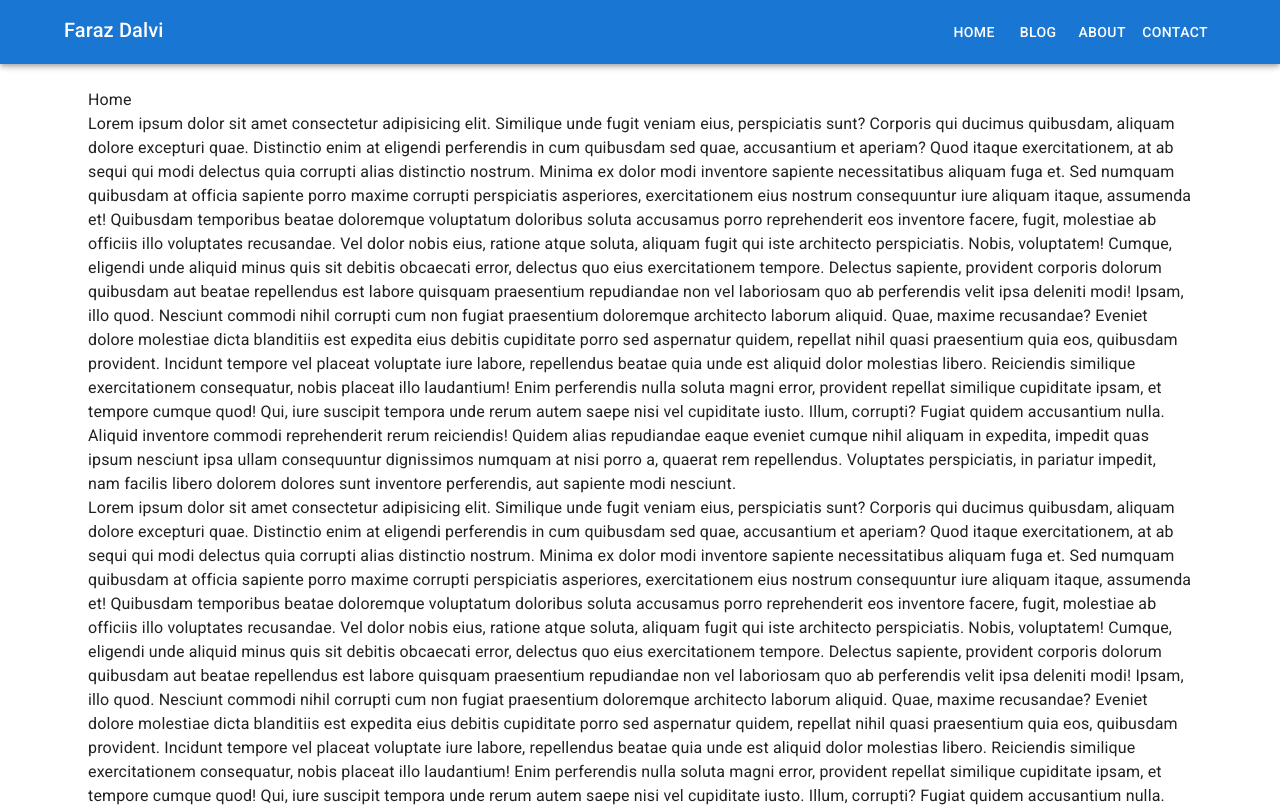
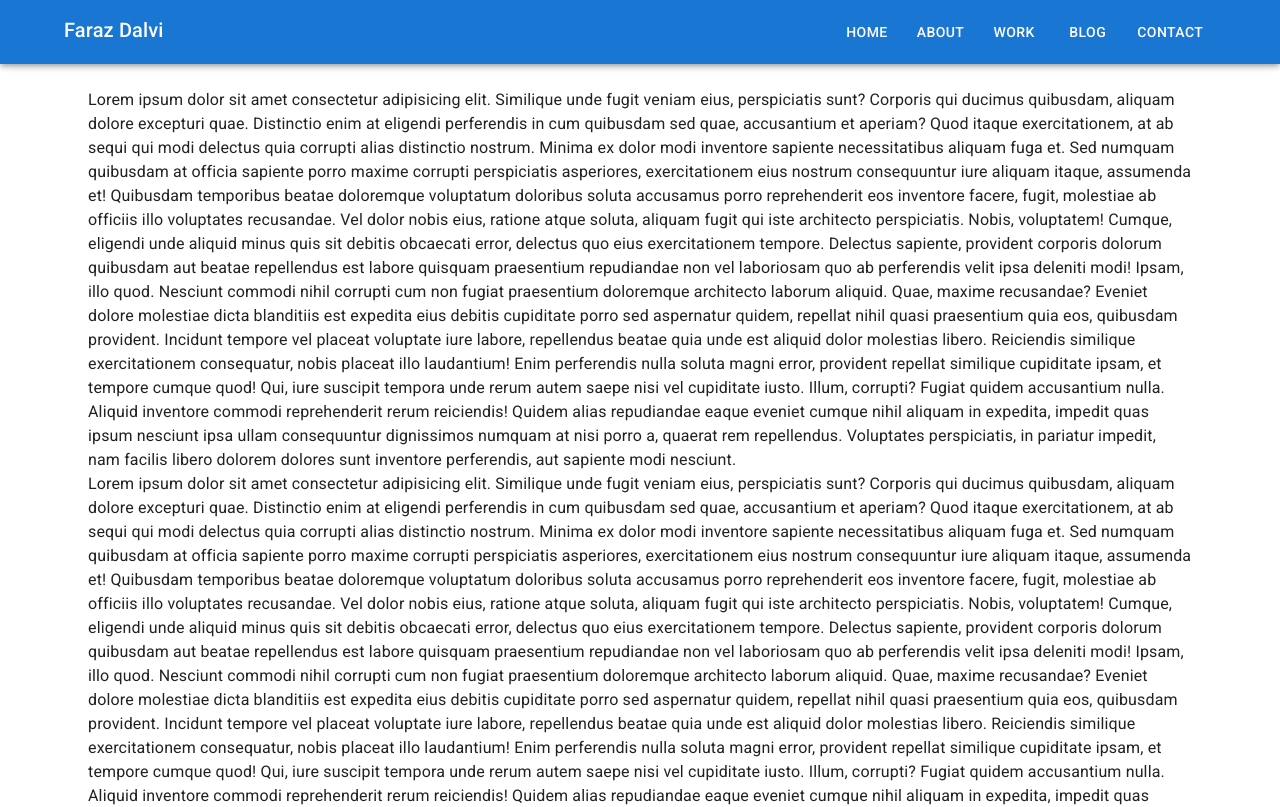
Before and after one commit to dalvifaraz/react-portfolio, a React (Create React App) app: page / in a window 1280 px wide. Shown: the top 807 px of the page. Built offline with nearby package versions, Linux system fonts and the light colour scheme.

Commit message:
image added but not comsumed need to update later

```diff
--- a/src/component/layout/Header.tsx
+++ b/src/component/layout/Header.tsx
@@ -27,16 +27,21 @@ const navItems = [
   },
   {
     key: 2,
+    name: "About",
+    path: "/about",
+  },
+  {
+    key: 3,
+    name: "Work",
+    path: "/work",
+  },
+  {
+    key: 4,
     name: "Blog",
     path: "/blog",
   },
   {
-    key: 3,
-    name: "About",
-    path: "/about",
-  },
-  {
-    key: 4,
+    key: 5,
     name: "Contact",
     path: "/contact",
   },
@@ -107,7 +112,7 @@ const Header: React.FC<HeaderProps> = ({ headerName }) => {
     <Box onClick={handleDrawerToggle} sx={{ textAlign: "center" }}>
       <Typography variant="h6" sx={{ my: 2 }}>
         <NavLink style={{ textDecoration: "none", color: "grey" }} to="/">
-          Faraz Dalvi
+          My Portfolio
         </NavLink>
       </Typography>
       <Divider />
@@ -148,7 +153,7 @@ const Header: React.FC<HeaderProps> = ({ headerName }) => {
                 <Typography
                   variant="h6"
                   component="div"
-                  sx={{ flexGrow: 1, display: { xs: "none", sm: "block" } }}
+                  sx={{ flexGrow: 1, display: { xs: "flex", sm: "block" }, justifyContent: { xs: 'center'} }}
                 >
                   <NavLink
                     style={{ textDecoration: "none", color: "#FFF" }}
@@ -159,11 +164,7 @@ const Header: React.FC<HeaderProps> = ({ headerName }) => {
                 </Typography>
                 <Box sx={{ display: { xs: "none", sm: "block" } }}>
                   {navItems.map((item) => (
-                    <NavLink
-                      style={{ textDecoration: "none", color: "#FFF" }}
-                      key={item.key}
-                      to={item.path}
-                    >
+                    <NavLink className="nav-link" key={item.key} to={item.path}>
                       <Button sx={{ color: "#fff" }}>{item.name}</Button>
                     </NavLink>
                   ))}
--- a/src/component/pages/Home.tsx
+++ b/src/component/pages/Home.tsx
@@ -1,6 +1,5 @@
 import React from "react";
 import { Box, Container, Toolbar, Typography } from '@mui/material';
-
 interface HomeProps{
 
 }
@@ -10,7 +9,6 @@ const Home: React.FC<HomeProps> = () => {
     <Container maxWidth="lg">
       <Box component="main" sx={{ p: 3 }}>
         <Toolbar />
-        <Typography>Home</Typography>
         <Typography>
           Lorem ipsum dolor sit amet consectetur adipisicing elit. Similique
           unde fugit veniam eius, perspiciatis sunt? Corporis qui ducimus
--- a/src/index.css
+++ b/src/index.css
@@ -11,3 +11,34 @@ code {
   font-family: source-code-pro, Menlo, Monaco, Consolas, 'Courier New',
     monospace;
 }
+
+/* navlink */
+.nav-link {
+  display: inline-block;
+  position: relative;
+  color: #0087ca;
+  margin: 0px 0.3rem;
+}
+
+.nav-link::after {
+  content: '';
+  position: absolute;
+  width: 100%;
+  transform: scaleX(0);
+  height: 3px;
+  bottom: 0;
+  left: 0;
+  background-color: #FFF;
+  transform-origin: bottom right;
+  transition: transform 0.25s ease-out;
+}
+
+.nav-link:hover::after {
+  transform: scaleX(1);
+  transform-origin: bottom left;
+}
+
+/* Common Border for testing */
+.border{
+  border: 1px solid black;
+}
```
Also changed, not shown: src/images/developer.png (added).
